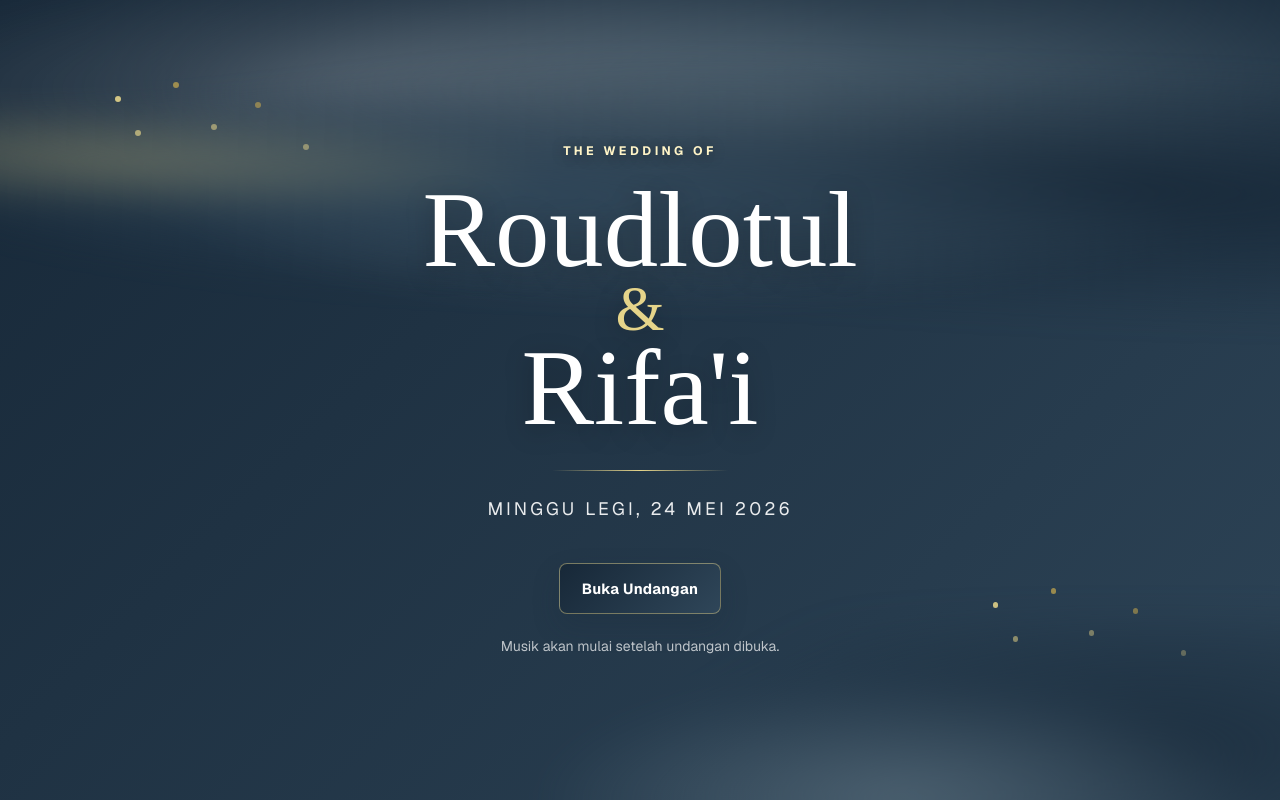
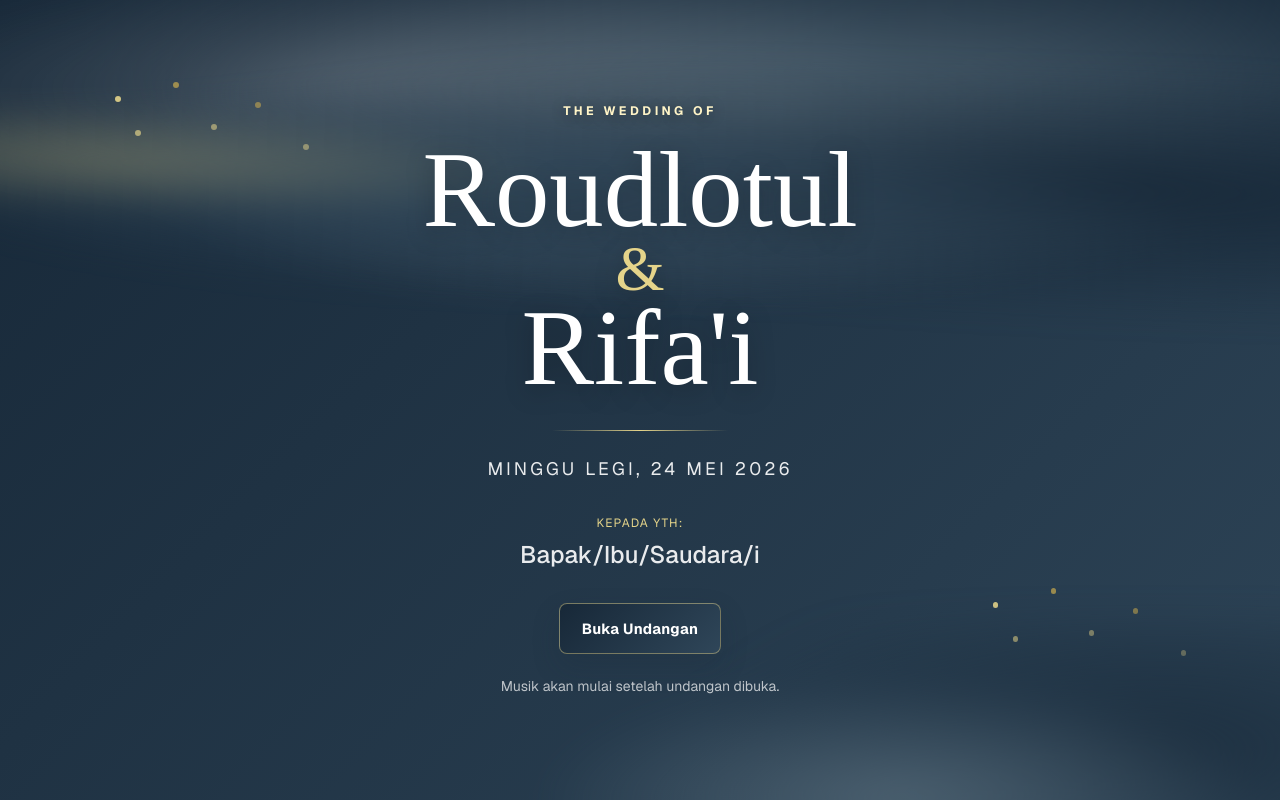
Before and after one commit to hadi77738/undangan-ri, a Next.js app: page / in a window 1280 px wide. Shown: the top 800 px of the page. Built offline with nearby package versions, Linux system fonts and the light colour scheme.

Commit message:
Add photo

```diff
--- a/src/app/page.tsx
+++ b/src/app/page.tsx
@@ -108,7 +108,16 @@ export default function Home() {
   const [isMusicPlaying, setIsMusicPlaying] = useState(false);
   const [copied, setCopied] = useState(false);
   const [timeLeft, setTimeLeft] = useState<TimeLeft>(() => getTimeLeft());
+  const [guestName, setGuestName] = useState<string | null>(null);
   const audioRef = useRef<HTMLAudioElement | null>(null);
+
+  useEffect(() => {
+    const params = new URLSearchParams(window.location.search);
+    const to = params.get("to") || params.get("nama");
+    if (to) {
+      setGuestName(to);
+    }
+  }, []);
 
   const countdownItems = useMemo(
     () => [
@@ -198,7 +207,11 @@ export default function Home() {
           <p className="mt-6 text-base tracking-[0.18em] text-white/90 sm:text-lg">
             MINGGU LEGI, 24 MEI 2026
           </p>
-          <button className="primary-button mt-10" type="button" onClick={openInvitation}>
+          <div className="mt-8 text-white/90">
+            <p className="text-xs uppercase tracking-widest text-[var(--gold-soft)]">Kepada Yth:</p>
+            <p className="mt-2 text-xl font-medium sm:text-2xl">{guestName || "Bapak/Ibu/Saudara/i"}</p>
+          </div>
+          <button className="primary-button mt-8" type="button" onClick={openInvitation}>
             Buka Undangan
           </button>
           <p className="mt-5 max-w-md text-sm leading-6 text-white/70">
@@ -227,10 +240,27 @@ export default function Home() {
           </div>
         </nav>
 
-        <section id="home" className="relative overflow-hidden">
+        <section id="home" className="relative overflow-hidden pt-8 lg:pt-14">
           <div className="absolute pointer-events-none top-band" />
-          <div className="mx-auto grid max-w-6xl items-center gap-10 px-4 pb-12 pt-10 sm:pb-16 sm:pt-14 md:px-8 lg:grid-cols-[1.05fr_0.95fr] lg:gap-14 lg:pt-20">
-            <Reveal direction="up" className="relative z-10 text-center lg:text-left">
+
+          <div className="mx-auto grid max-w-6xl items-center gap-10 px-4 pb-12 pt-4 sm:pb-16 md:px-8 lg:grid-cols-[1.05fr_0.95fr] lg:gap-x-14 lg:gap-y-6 lg:pt-12">
+
+            <Reveal direction="up" delay={150} className="relative z-20 order-1 mx-auto w-[65vw] max-w-[17rem] sm:w-full sm:max-w-xs lg:col-start-2 lg:row-start-1">
+              <div className="relative aspect-[4/5] overflow-hidden rounded-t-[12rem] rounded-b-xl border-[6px] border-white shadow-2xl">
+                <Image
+                  src="/3.jpeg"
+                  alt="Potret Mempelai"
+                  fill
+                  priority
+                  className="object-cover transition-transform duration-[20s] hover:scale-110"
+                  sizes="(max-width: 768px) 70vw, 300px"
+                />
+              </div>
+              <div className="absolute -bottom-8 -right-8 -z-10 h-40 w-40 rounded-full bg-[var(--gold-soft)]/40 blur-2xl"></div>
+              <div className="absolute -left-6 top-10 -z-10 h-32 w-32 rounded-full bg-[var(--blue-gray)]/20 blur-xl"></div>
+            </Reveal>
+
+            <Reveal direction="up" delay={300} className="relative z-10 order-2 text-center lg:col-start-1 lg:row-span-2 lg:row-start-1 lg:text-left">
               <p className="eyebrow text-[var(--gold)]">Undangan Pernikahan</p>
               <h2 className="mt-5 max-w-3xl text-4xl font-semibold leading-[1.1] text-[var(--navy-dark)] sm:text-5xl lg:text-[4.65rem] lg:leading-[1.08]">
                 Roudlotul Jannah
@@ -252,7 +282,7 @@ export default function Home() {
               </div>
             </Reveal>
 
-            <Reveal direction="up" delay={200} className="invitation-card mx-auto w-full max-w-md">
+            <Reveal direction="up" delay={200} className="invitation-card order-3 mx-auto mt-2 w-full max-w-md lg:col-start-2 lg:row-start-2 lg:mt-0">
               <p className="text-xs font-semibold tracking-[0.32em] text-[var(--gold)] uppercase sm:text-sm">Akad & Resepsi</p>
               <p className="mt-6 text-6xl font-semibold text-[var(--navy-dark)] sm:mt-8 sm:text-7xl">24</p>
               <p className="mt-2 text-xl font-medium text-[var(--navy)] sm:text-2xl">Mei 2026</p>
@@ -441,6 +471,7 @@ export default function Home() {
                     alt="Roudlotul dan Ilham saling menatap"
                     width={1080}
                     height={1920}
+                    priority
                     sizes="(max-width: 768px) 100vw, 50vw"
                   />
                 </figure>
@@ -452,6 +483,7 @@ export default function Home() {
                     alt="Roudlotul dan Ilham menunjukkan cincin"
                     width={1080}
                     height={1920}
+                    priority
                     sizes="(max-width: 768px) 100vw, 50vw"
                   />
                 </figure>
```
Also changed, not shown: public/3.jpeg (added).
